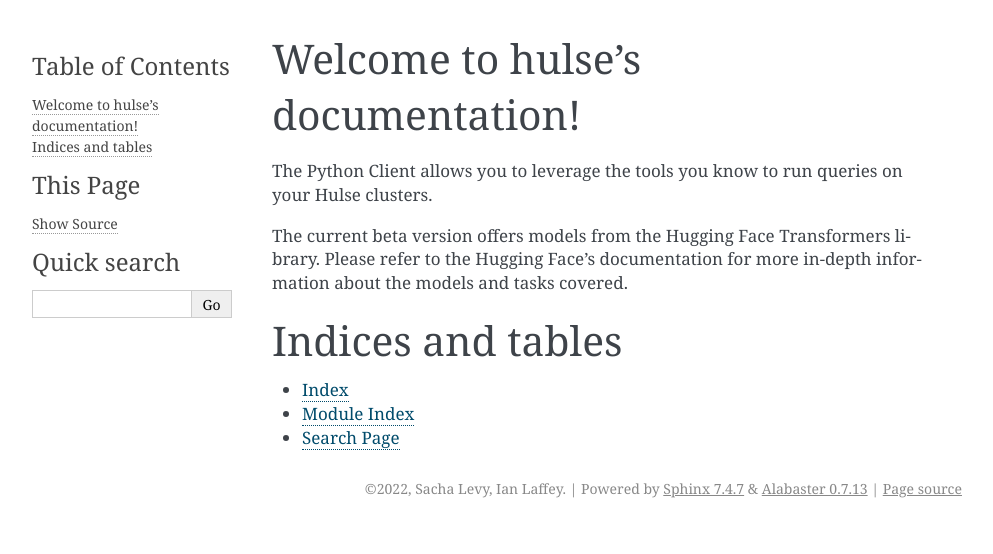
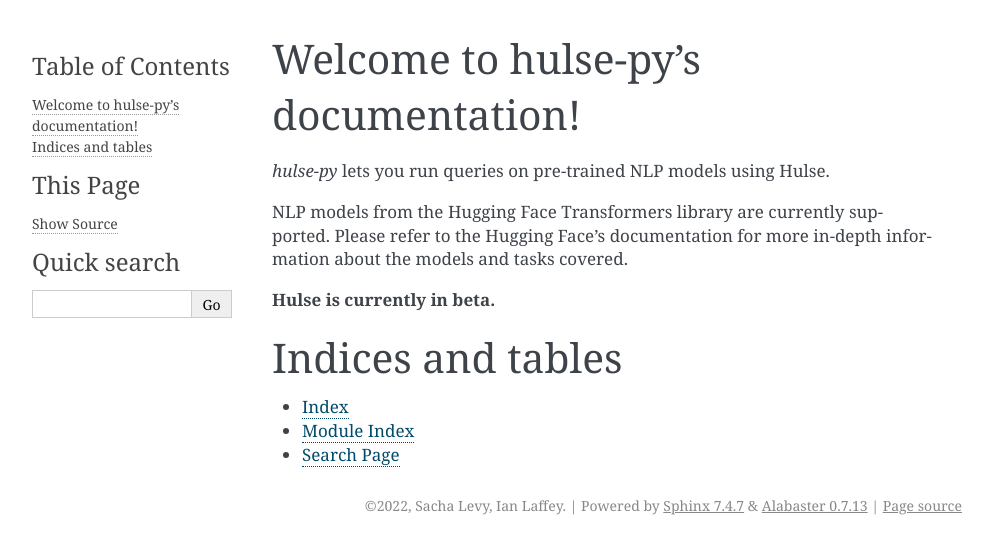
Before and after one commit to hulsedev/hulse-py, a Sphinx documentation site: the page built from docs/source/index.rst, in a window 1280 px wide. Shown: the top 554 px of the page, without its empty margins (148-1141 px from the left). Built offline with Sphinx 7.4.7, drawn with Linux system fonts in a browser that asks for light colours; pages that are not in the unit, such as notebooks, are missing from menus.

Commit message:
update index file for docs

```diff
--- a/api/hulse.rst
+++ b/api/hulse.rst
@@ -1,6 +1,6 @@
 hulse package
 =============
-Welcome
+
 Submodules
 ----------
 
--- a/docs/source/conf.py
+++ b/docs/source/conf.py
@@ -12,16 +12,17 @@
 #
 import os
 import sys
-sys.path.insert(0, os.path.abspath('../hulse/'))
+
+sys.path.insert(0, os.path.abspath("../../hulse/"))
 
 # -- Project information -----------------------------------------------------
 
-project = 'Hulse'
-copyright = '2022, Sacha Levy, Ian Laffey'
-author = 'Sacha Levy, Ian Laffey'
+project = "Hulse"
+copyright = "2022, Sacha Levy, Ian Laffey"
+author = "Sacha Levy, Ian Laffey"
 
 # The full version, including alpha/beta/rc tags
-release = '0.0.0'
+release = "0.0.0"
 
 
 # -- General configuration ---------------------------------------------------
@@ -29,10 +30,10 @@ release = '0.0.0'
 # Add any Sphinx extension module names here, as strings. They can be
 # extensions coming with Sphinx (named 'sphinx.ext.*') or your custom
 # ones.
-extensions = ['sphinx.ext.autodoc']
+extensions = ["sphinx.ext.autodoc", "sphinx.ext.githubpages"]
 
 # Add any paths that contain templates here, relative to this directory.
-templates_path = ['_templates']
+templates_path = ["_templates"]
 
 # List of patterns, relative to source directory, that match files and
 # directories to ignore when looking for source files.
@@ -45,9 +46,9 @@ exclude_patterns = []
 # The theme to use for HTML and HTML Help pages.  See the documentation for
 # a list of builtin themes.
 #
-html_theme = 'alabaster'
+html_theme = "alabaster"
 
 # Add any paths that contain custom static files (such as style sheets) here,
 # relative to this directory. They are copied after the builtin static files,
 # so a file named "default.css" will overwrite the builtin "default.css".
-html_static_path = ['_static']
+html_static_path = ["_static"]
--- a/docs/source/index.rst
+++ b/docs/source/index.rst
@@ -3,11 +3,14 @@
    You can adapt this file completely to your liking, but it should at least
    contain the root `toctree` directive.
 
-Welcome to hulse's documentation!
+Welcome to hulse-py's documentation!
 =================================
-The Python Client allows you to leverage the tools you know to run queries on your Hulse clusters.
 
-The current beta version offers models from the Hugging Face Transformers library. Please refer to the Hugging Face's documentation for more in-depth information about the models and tasks covered.
+`hulse-py` lets you run queries on pre-trained NLP models using Hulse.
+
+NLP models from the Hugging Face Transformers library are currently supported. Please refer to the Hugging Face's documentation for more in-depth information about the models and tasks covered.
+
+**Hulse is currently in beta.**
 
 
 .. toctree::
```
